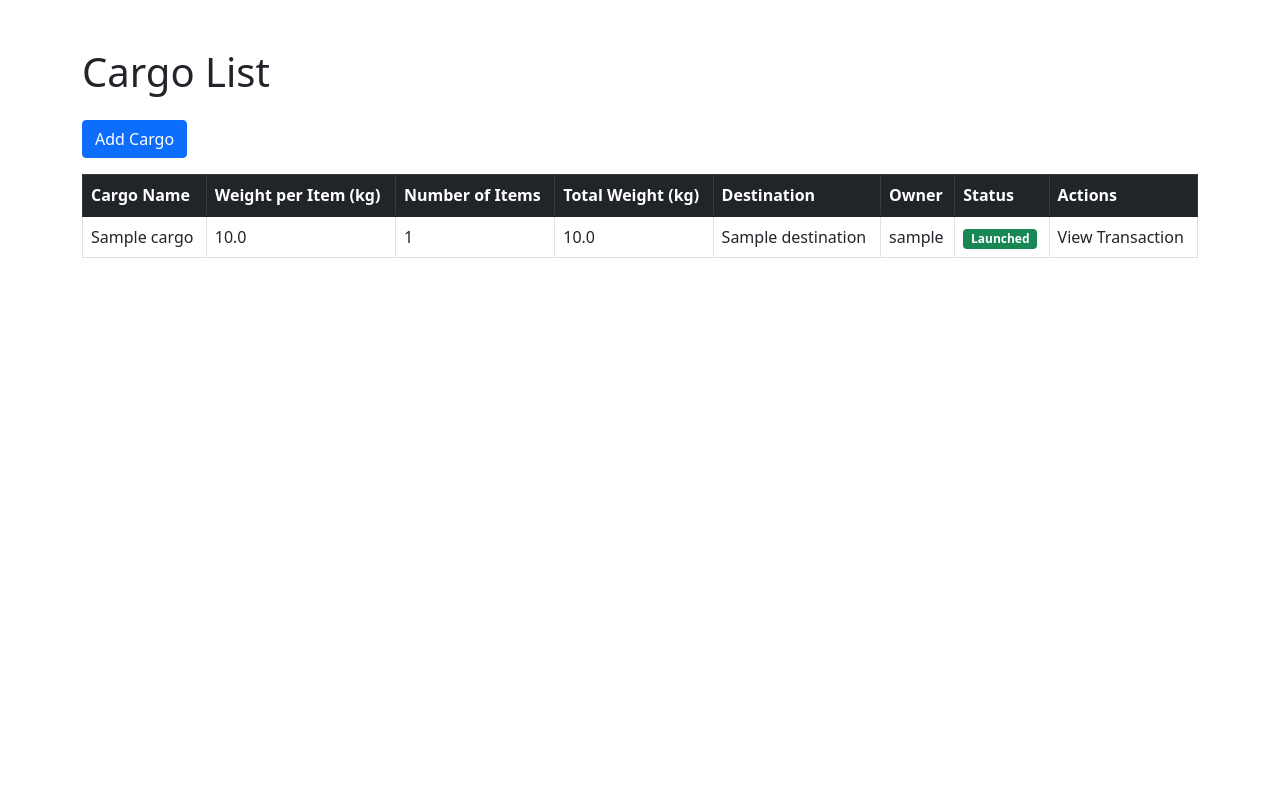
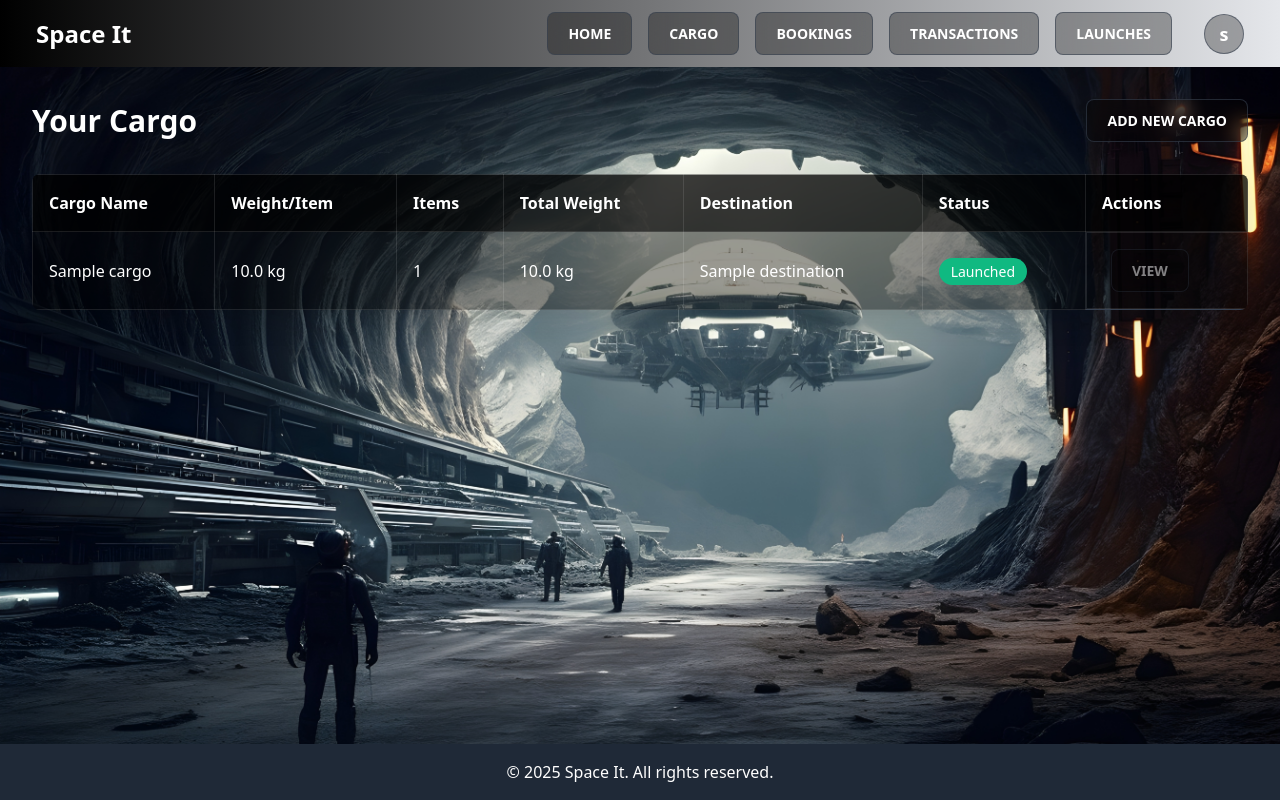
Before and after one commit to nwilson7/space-it, a Django app: page /cargo/ in a window 1280 px wide. Run offline with Django 5.2, Linux system fonts and the light colour scheme; a user stored in the database is signed in; tables that the repository leaves empty hold one stand-in row (values such as "Sample post"); parts of the project's set-up code (start-up, migrations or seed data) failed here and were passed over.

Commit message:
update to view_rockets and cargo_list

```diff
--- a/cargo/templates/cargo/add_cargo.html
+++ b/cargo/templates/cargo/add_cargo.html
@@ -39,7 +39,7 @@
     {% load static %}
     <style>
         body {
-            background-image: url("{% static 'images/blue-red-galaxy.jpg' %}");
+            background-image: url("{% static 'images/landingport.jpg' %}");
             background-size: cover;
             background-position: center;
             background-attachment: fixed;
--- a/cargo/templates/cargo/cargo_list.html
+++ b/cargo/templates/cargo/cargo_list.html
@@ -1,68 +1,96 @@
-<!DOCTYPE html>
-<html lang="en">
-<head>
-    <meta charset="UTF-8">
-    <meta name="viewport" content="width=device-width, initial-scale=1.0">
-    <title>Cargo List</title>
-    <link rel="stylesheet" href="https://cdn.jsdelivr.net/npm/bootstrap@5.1.3/dist/css/bootstrap.min.css">
-</head>
-<body>
-    <div class="container mt-5">
-        <h1 class="mb-4">Cargo List</h1>
-        <a href="{% url 'add_cargo' %}" class="btn btn-primary mb-3">Add Cargo</a>
+{% extends 'base.html' %}
+{% load static %}
 
-        <table class="table table-bordered">
-            <thead class="table-dark">
+{% block title %}Cargo List{% endblock %}
+
+{% block content %}
+<div class="container mx-auto p-4">
+    <div class="flex justify-between items-center mb-8">
+        <h1 class="text-3xl font-bold text-white">Your Cargo</h1>
+        <a href="{% url 'add_cargo' %}" class="custom-button">Add New Cargo</a>
+    </div>
+
+    <div class="bg-black bg-opacity-40 rounded-lg backdrop-blur-lg shadow-xl overflow-hidden">
+        <table class="w-full">
+            <thead class="bg-black bg-opacity-60">
                 <tr>
-                    <th>Cargo Name</th>
-                    <th>Weight per Item (kg)</th>
-                    <th>Number of Items</th>
-                    <th>Total Weight (kg)</th>
-                    <th>Destination</th>
-                    <th>Owner</th>
-                    <th>Status</th>
-                    <th>Actions</th>
+                    <th class="text-white p-4 text-left">Cargo Name</th>
+                    <th class="text-white p-4 text-left">Weight/Item</th>
+                    <th class="text-white p-4 text-left">Items</th>
+                    <th class="text-white p-4 text-left">Total Weight</th>
+                    <th class="text-white p-4 text-left">Destination</th>
+                    <th class="text-white p-4 text-left">Status</th>
+                    <th class="text-white p-4 text-left">Actions</th>
                 </tr>
             </thead>
             <tbody>
                 {% for cargo in cargo_list %}
-                    <tr>
-                        <td>{{ cargo.cargoname }}</td>
-                        <td>{{ cargo.weight_per_item }}</td>
-                        <td>{{ cargo.number_of_items }}</td>
-                        <td>{{ cargo.total_weight }}</td>
-                        <td>{{ cargo.destination.name }}</td>
-                        <td>{{ cargo.owner.username }}</td>
-                        <td>
-                             <!-- IF BOOKED BUT NOT LAUNCHED ADD THAT AS AWAITING LAUNCHED -->
+                <tr class="border-b border-gray-700 hover:bg-black hover:bg-opacity-20 transition-colors">
+                    <td class="text-white p-4">{{ cargo.cargoname }}</td>
+                    <td class="text-white p-4">{{ cargo.weight_per_item }} kg</td>
+                    <td class="text-white p-4">{{ cargo.number_of_items }}</td>
+                    <td class="text-white p-4">{{ cargo.total_weight }} kg</td>
+                    <td class="text-white p-4">{{ cargo.destination.name }}</td>
+                    <td class="p-4">
                         {% if cargo.launched %}
-                                <span class="badge bg-success">Launched</span>
+                            <span class="bg-green-500 text-white px-3 py-1 rounded-full text-sm">Launched</span>
                         {% elif cargo.is_booked %}
-                                <span class="badge bg-info text-white">Booked</span>
+                            <span class="bg-blue-500 text-white px-3 py-1 rounded-full text-sm">Booked</span>
                         {% else %}
-                                <span class="badge bg-warning text-dark">Pending</span>
+                            <span class="bg-yellow-500 text-black px-3 py-1 rounded-full text-sm">Pending</span>
                         {% endif %}
                     </td>
-                        <td>
+                    <td class="p-4 flex gap-2">
                         {% if cargo.launched %}
-                                View Transaction
+                            <button class="custom-button opacity-50 cursor-not-allowed" disabled>View</button>
                         {% elif cargo.is_booked %}
-                                Cancel Booking
+                            <button class="custom-button bg-red-600 hover:bg-red-700">Cancel</button>
                         {% else %}
-                                <a href="{% url 'edit_cargo' cargo.id %}" class="btn btn-warning btn-sm">Edit</a>
-                                <a href="{% url 'delete_cargo' cargo.id %}" class="btn btn-danger btn-sm">Delete</a>
+                            <a href="{% url 'edit_cargo' cargo.id %}" class="custom-button">Edit</a>
+                            <a href="{% url 'delete_cargo' cargo.id %}" class="custom-button bg-red-600 hover:bg-red-700">Delete</a>
                         {% endif %}
                     </td>
                 </tr>
                 {% empty %}
                 <tr>
-                        <td colspan="8" class="text-center">No cargo available.</td>
+                    <td colspan="7" class="text-white p-4 text-center">No cargo available</td>
                 </tr>
                 {% endfor %}
             </tbody>
         </table>
     </div>
+</div>
+{% endblock %}
 
-    <script src="https://cdn.jsdelivr.net/npm/bootstrap@5.1.3/dist/js/bootstrap.bundle.min.js"></script>
-</body>
-</html>
+{% block styles %}
+<style>
+    body {
+        background-image: url("{% static 'images/landingport.jpg' %}");
+        background-size: cover;
+        background-position: center;
+        background-attachment: fixed;
+        color: white; /* Apply white color to all text */
+    }
+
+    table {
+        border-collapse: collapse;
+        width: 100%;
+    }
+
+    th, td {
+        border: 1px solid rgba(255, 255, 255, 0.1);
+    }
+
+    @media (max-width: 768px) {
+        .container {
+            padding: 1rem;
+        }
+
+        table {
+            display: block;
+            overflow-x: auto;
+            white-space: nowrap;
+        }
+    }
+</style>
+{% endblock %}
--- a/cargo/templates/cargo/edit_cargo.html
+++ b/cargo/templates/cargo/edit_cargo.html
@@ -1,6 +1,6 @@
 {% extends 'base.html' %}
 
-{% block title %}Add New Cargo{% endblock %}
+{% block title %}Edit Cargo{% endblock %}
 {% load static %}
 
 {% block content %}
```
Also changed, not shown: rockets/templates/rockets/view_rockets.html (+69 -39 lines), static/images/fleet_support_ship.png (added), 1 other file. Lines whose indentation alone changed are shown as unchanged.
